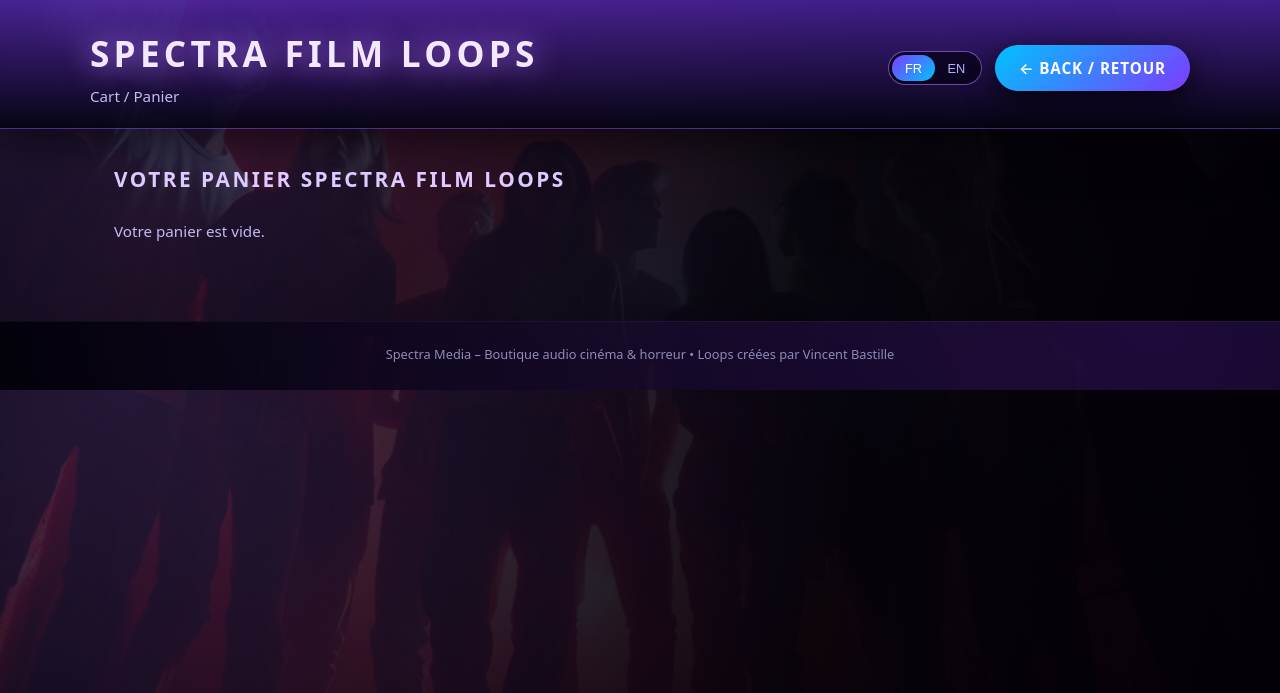
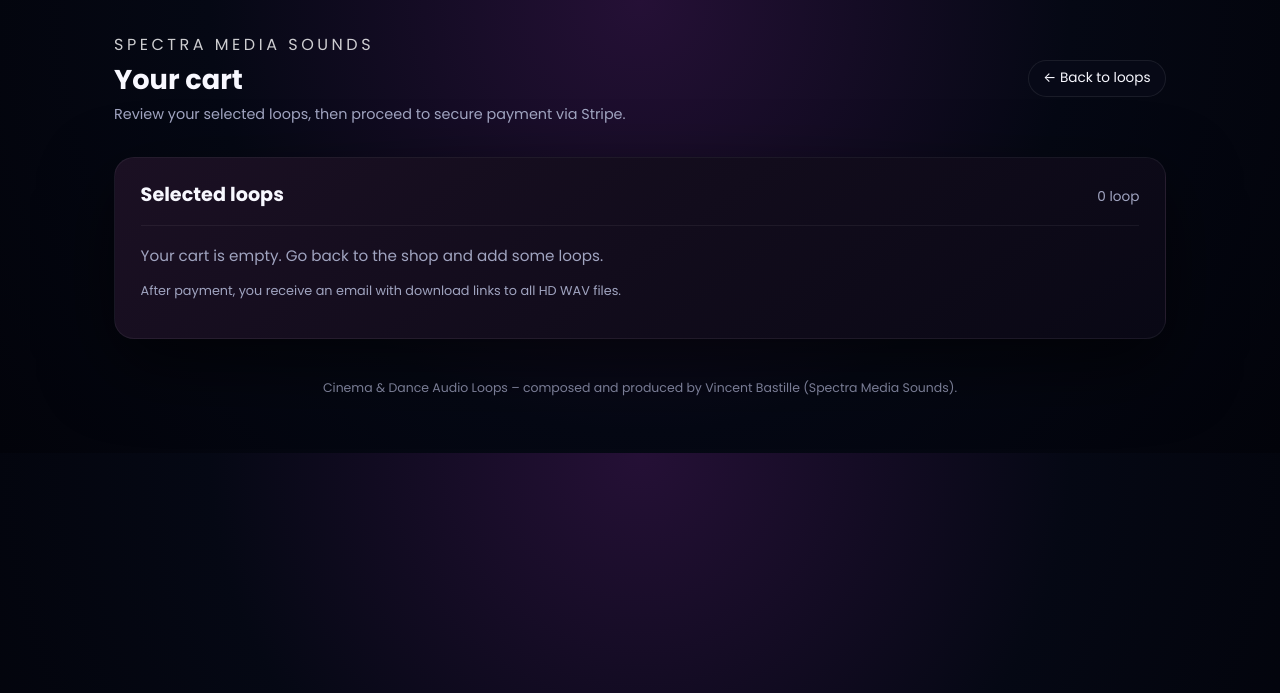
Before and after one commit to vincentbastille10/cinema_loops_shopping, a Flask app: page /cart in a window 1280 px wide. Shown: the top 693 px of the page. Run offline with Flask 3, Linux system fonts and the light colour scheme; some libraries are stand-ins or nearby versions.

Commit message:
Update cart.html

```diff
--- a/templates/cart.html
+++ b/templates/cart.html
@@ -1,212 +1,362 @@
 <!doctype html>
-<html lang="{{ 'fr' if lang == 'fr' else 'en' }}">
+<html lang="en">
 <head>
   <meta charset="utf-8" />
-  <title>Panier – Spectra Film Loops</title>
-  <meta name="description"
-        content="Votre panier de boucles audio Spectra Film Loops. Validez votre paiement Stripe pour recevoir vos liens WAV." />
+  <title>Spectra Media Sounds – Cart</title>
   <meta name="viewport" content="width=device-width, initial-scale=1" />
-  <link rel="stylesheet" href="{{ url_for('static', filename='styles.css') }}">
-  <script src="https://js.stripe.com/v3/"></script>
-  <script src="{{ url_for('static', filename='lang.js') }}"></script>
+
+  <link rel="preconnect" href="https://fonts.googleapis.com">
+  <link rel="preconnect" href="https://fonts.gstatic.com" crossorigin>
+  <link href="https://fonts.googleapis.com/css2?family=Poppins:wght@400;500;600;700&display=swap" rel="stylesheet">
+
+  <style>
+    :root {
+      --bg: #050814;
+      --bg-soft: #0c1022;
+      --accent: #ff3366;
+      --accent-soft: #ff5a88;
+      --accent-strong: #ff9b4d;
+      --text: #f8f8ff;
+      --muted: #a0a4c0;
+      --card-bg: #10142a;
+      --border-subtle: rgba(255, 255, 255, 0.08);
+    }
+
+    * { box-sizing: border-box; }
+
+    body {
+      margin: 0;
+      padding: 0;
+      font-family: "Poppins", -apple-system, BlinkMacSystemFont, system-ui, sans-serif;
+      background: radial-gradient(circle at top, #251036 0, #050814 55%, #02030a 100%);
+      color: var(--text);
+    }
+
+    a {
+      color: inherit;
+      text-decoration: none;
+    }
+
+    .page {
+      max-width: 1100px;
+      margin: 0 auto;
+      padding: 2rem 1.5rem 3.5rem;
+    }
+
+    header.cart-header {
+      display: flex;
+      justify-content: space-between;
+      align-items: center;
+      margin-bottom: 2rem;
+    }
+
+    .brand-block {
+      display: flex;
+      flex-direction: column;
+      gap: 0.15rem;
+    }
+
+    .brand-main {
+      font-size: 1rem;
+      letter-spacing: 0.22em;
+      text-transform: uppercase;
+      color: rgba(255,255,255,0.8);
+    }
+
+    .brand-title {
+      font-size: 1.7rem;
+      margin: 0;
+    }
+
+    .brand-sub {
+      margin: 0;
+      font-size: 0.9rem;
+      color: var(--muted);
+    }
+
+    .back-link {
+      display: inline-flex;
+      align-items: center;
+      gap: 0.4rem;
+      padding: 0.45rem 0.9rem;
+      border-radius: 999px;
+      border: 1px solid var(--border-subtle);
+      background: rgba(8, 10, 24, 0.9);
+      font-size: 0.85rem;
+      cursor: pointer;
+      transition: background 0.15s ease, transform 0.08s ease;
+    }
+
+    .back-link:hover {
+      background: rgba(25, 30, 70, 0.95);
+      transform: translateY(-1px);
+    }
+
+    .cart-card {
+      border-radius: 20px;
+      background: linear-gradient(145deg, #1b1023, #090815);
+      border: 1px solid rgba(255, 255, 255, 0.06);
+      padding: 1.4rem 1.6rem 1.6rem;
+      box-shadow: 0 26px 70px rgba(0, 0, 0, 0.6);
+    }
+
+    .cart-header-line {
+      display: flex;
+      justify-content: space-between;
+      align-items: baseline;
+      margin-bottom: 1rem;
+    }
+
+    .cart-header-line h2 {
+      margin: 0;
+      font-size: 1.2rem;
+    }
+
+    .cart-header-line span {
+      font-size: 0.85rem;
+      color: var(--muted);
+    }
+
+    .cart-items {
+      margin-top: 0.4rem;
+      border-top: 1px solid rgba(255, 255, 255, 0.06);
+      padding-top: 0.8rem;
+      display: flex;
+      flex-direction: column;
+      gap: 0.6rem;
+    }
+
+    .cart-item {
+      display: flex;
+      justify-content: space-between;
+      gap: 1rem;
+      padding: 0.5rem 0.1rem;
+      font-size: 0.9rem;
+      border-bottom: 1px dashed rgba(255,255,255,0.06);
+    }
+
+    .cart-item:last-child {
+      border-bottom: none;
+    }
+
+    .cart-item-main {
+      flex: 1;
+    }
+
+    .cart-item-name {
+      font-weight: 500;
+    }
+
+    .cart-item-meta {
+      font-size: 0.8rem;
+      color: var(--muted);
+    }
+
+    .cart-item-price {
+      min-width: 70px;
+      text-align: right;
+      font-weight: 600;
+    }
+
+    .cart-footer {
+      margin-top: 1rem;
+      display: flex;
+      justify-content: space-between;
+      align-items: center;
+      gap: 1rem;
+      flex-wrap: wrap;
+    }
+
+    .cart-total {
+      font-size: 1rem;
+    }
+
+    .cart-total span {
+      font-weight: 600;
+      font-size: 1.1rem;
+    }
+
+    .checkout-btn {
+      padding: 0.65rem 1.4rem;
+      border-radius: 999px;
+      border: none;
+      background: linear-gradient(135deg, #ff3366, #ff914d);
+      color: #fff;
+      font-weight: 600;
+      font-size: 0.95rem;
+      cursor: pointer;
+      display: inline-flex;
+      align-items: center;
+      gap: 0.5rem;
+      box-shadow: 0 12px 30px rgba(0,0,0,0.6);
+      transition: transform 0.08s ease, box-shadow 0.08s ease;
+    }
+
+    .checkout-btn:hover {
+      transform: translateY(-1px);
+      box-shadow: 0 18px 40px rgba(0,0,0,0.75);
+    }
+
+    .empty-msg {
+      font-size: 0.95rem;
+      color: var(--muted);
+      margin-top: 0.3rem;
+    }
+
+    .notice {
+      margin-top: 0.6rem;
+      font-size: 0.8rem;
+      color: var(--muted);
+    }
+
+    footer {
+      margin-top: 2.5rem;
+      font-size: 0.78rem;
+      color: var(--muted);
+      text-align: center;
+      opacity: 0.75;
+    }
+  </style>
 </head>
 <body>
-  <header>
-    <div class="header-inner">
-      <div>
-        <h1>Spectra Film Loops</h1>
-        <p class="subtitle">
-          Cart / Panier
+  <div class="page">
+    <header class="cart-header">
+      <div class="brand-block">
+        <div class="brand-main">Spectra Media Sounds</div>
+        <h1 class="brand-title">Your cart</h1>
+        <p class="brand-sub">
+          Review your selected loops, then proceed to secure payment via Stripe.
         </p>
       </div>
-      <div class="header-right">
-        <div class="lang-switch">
-          <button type="button" class="lang-btn" data-lang="fr">FR</button>
-          <button type="button" class="lang-btn" data-lang="en">EN</button>
-        </div>
-        <a href="{{ url_for('index') }}" class="btn btn-cart">
-          ← Back / Retour
+      <a class="back-link" href="{{ url_for('index') }}">
+        ← Back to loops
       </a>
-      </div>
-    </div>
     </header>
 
-  <main class="main-container">
-    <h2 data-i18n="cart_title">Votre panier Spectra Film Loops</h2>
-
-    <div id="cart-empty" class="cart-empty" data-i18n="empty_cart">
-      Votre panier est vide.
+    <section class="cart-card" id="cartSection">
+      <div class="cart-header-line">
+        <h2>Selected loops</h2>
+        <span id="cartCountLabel">Loading…</span>
       </div>
 
-    <div id="cart-list" class="cart-list"></div>
+      <div id="cartItems" class="cart-items">
+        <!-- Filled by JS -->
+      </div>
 
-    <div id="cart-summary" class="cart-summary" style="display:none;">
+      <div class="cart-footer" id="cartFooter" style="display:none;">
         <div class="cart-total">
-        <span data-i18n="total">Total</span> :
-        <span id="cart-total-value">0€</span>
+          Total: <span id="cartTotal">0€</span>
         </div>
-      <button id="btn-checkout" class="btn" data-i18n="checkout">
-        Payer avec Stripe
+        <button class="checkout-btn" id="checkoutBtn" type="button">
+          Pay securely with Stripe
         </button>
       </div>
-  </main>
+
+      <p class="empty-msg" id="emptyMsg" style="display:none;">
+        Your cart is empty. Go back to the shop and add some loops.
+      </p>
+
+      <p class="notice">
+        After payment, you receive an email with download links to all HD WAV files.
+      </p>
+    </section>
 
     <footer>
-    Spectra Media – Boutique audio cinéma & horreur • Loops créées par Vincent Bastille
+      Cinema &amp; Dance Audio Loops – composed and produced by Vincent Bastille (Spectra Media Sounds).
     </footer>
+  </div>
 
   <script>
-    const S_LANG = window.SPECTRA_LANG || {};
-    const DEFAULT_LANG = "{{ 'fr' if lang == 'fr' else 'en' }}";
-    const stripe = Stripe("{{ stripe_public_key }}");
+    // IMPORTANT : mets ici **exactement** la même clé que dans index.html
+    const CART_KEY = "cinemaLoopsCart";
 
-    function applyLanguage(lang) {
-      const dict = S_LANG[lang] || S_LANG["fr"];
-      document.querySelectorAll("[data-i18n]").forEach(el => {
-        const key = el.getAttribute("data-i18n");
-        if (dict[key]) {
-          el.textContent = dict[key];
+    document.addEventListener("DOMContentLoaded", () => {
+      const raw = localStorage.getItem(CART_KEY);
+      let ids = [];
+      try {
+        if (raw) ids = JSON.parse(raw);
+      } catch (e) {
+        ids = [];
       }
-      });
-      try {
-        localStorage.setItem("spectra_lang", lang);
-      } catch (e) {}
-    }
+      if (!Array.isArray(ids)) ids = [];
 
-    function initLanguage() {
-      let saved = null;
-      try {
-        saved = localStorage.getItem("spectra_lang");
-      } catch (e) {}
-      const lang = saved || DEFAULT_LANG;
-      applyLanguage(lang);
-
-      document.querySelectorAll(".lang-btn").forEach(btn => {
-        btn.classList.toggle("active", btn.getAttribute("data-lang") === lang);
-        btn.addEventListener("click", () => {
-          const newLang = btn.getAttribute("data-lang");
-          applyLanguage(newLang);
-          document.querySelectorAll(".lang-btn").forEach(b =>
-            b.classList.toggle("active", b.getAttribute("data-lang") === newLang)
-          );
-        });
-      });
-    }
-
-    function getCartIds() {
-      try {
-        const raw = localStorage.getItem("spectra_cart");
-        if (!raw) return [];
-        return JSON.parse(raw);
-      } catch (e) {
-        return [];
-      }
-    }
-
-    function removeFromCart(id) {
-      const ids = getCartIds().filter(x => x !== id);
-      try {
-        localStorage.setItem("spectra_cart", JSON.stringify(ids));
-      } catch (e) {}
-      return ids;
-    }
-
-    async function refreshCart() {
-      const ids = getCartIds();
-      const emptyEl = document.getElementById("cart-empty");
-      const listEl = document.getElementById("cart-list");
-      const summaryEl = document.getElementById("cart-summary");
-      const totalValEl = document.getElementById("cart-total-value");
+      const cartItemsEl = document.getElementById("cartItems");
+      const cartCountLabel = document.getElementById("cartCountLabel");
+      const emptyMsg = document.getElementById("emptyMsg");
+      const footer = document.getElementById("cartFooter");
+      const checkoutBtn = document.getElementById("checkoutBtn");
+      const cartTotalEl = document.getElementById("cartTotal");
 
       if (!ids.length) {
-        emptyEl.style.display = "block";
-        listEl.innerHTML = "";
-        summaryEl.style.display = "none";
+        cartItemsEl.innerHTML = "";
+        cartCountLabel.textContent = "0 loop";
+        emptyMsg.style.display = "block";
+        footer.style.display = "none";
         return;
       }
 
-      const res = await fetch("/get-cart", {
+      fetch("/get-cart", {
         method: "POST",
-        headers: {"Content-Type": "application/json"},
+        headers: { "Content-Type": "application/json" },
         body: JSON.stringify({ ids })
-      });
-      const data = await res.json();
-
-      if (!data.items || !data.items.length) {
-        emptyEl.style.display = "block";
-        listEl.innerHTML = "";
-        summaryEl.style.display = "none";
+      })
+      .then(r => r.json())
+      .then(data => {
+        const items = data.items || [];
+        if (!items.length) {
+          cartCountLabel.textContent = "0 loop";
+          emptyMsg.style.display = "block";
+          footer.style.display = "none";
           return;
         }
 
-      emptyEl.style.display = "none";
-      summaryEl.style.display = "block";
-
-      listEl.innerHTML = "";
-      data.items.forEach(item => {
+        cartItemsEl.innerHTML = "";
+        let total = 0;
+        items.forEach(item => {
+          total += item.price_eur || 0;
           const row = document.createElement("div");
-        row.className = "cart-row";
+          row.className = "cart-item";
           row.innerHTML = `
-          <div class="cart-row-main">
-            <div class="cart-row-name">${item.file}</div>
-            <div class="cart-row-price">${item.price_eur.toFixed(2)}€</div>
+            <div class="cart-item-main">
+              <div class="cart-item-name">${item.name || item.file}</div>
+              <div class="cart-item-meta">${item.category_id || ""}</div>
             </div>
-          <button class="btn btn-small btn-remove" data-id="${item.id}" data-i18n="remove">
-            Retirer
-          </button>
+            <div class="cart-item-price">${(item.price_eur || 0).toFixed(2)}€</div>
           `;
-        listEl.appendChild(row);
+          cartItemsEl.appendChild(row);
         });
 
-      totalValEl.textContent = data.total.toFixed(2) + "€";
+        const countText = items.length === 1 ? "1 loop" : items.length + " loops";
+        cartCountLabel.textContent = countText;
+        cartTotalEl.textContent = total.toFixed(2) + "€";
+        emptyMsg.style.display = "none";
+        footer.style.display = "flex";
 
-      document.querySelectorAll(".btn-remove").forEach(btn => {
-        btn.addEventListener("click", () => {
-          const id = btn.getAttribute("data-id");
-          removeFromCart(id);
-          refreshCart();
+        checkoutBtn.addEventListener("click", () => {
+          fetch("/create-checkout-session-cart", {
+            method: "POST",
+            headers: { "Content-Type": "application/json" },
+            body: JSON.stringify({ ids })
+          })
+          .then(r => r.json())
+          .then(resp => {
+            if (resp.url) {
+              window.location.href = resp.url;
+            } else if (resp.error) {
+              alert("Stripe error: " + resp.error);
+            }
+          })
+          .catch(() => {
+            alert("Error while creating Stripe session.");
           });
         });
-
-      // Ré-appliquer langue après avoir injecté du HTML
-      let saved = null;
-      try {
-        saved = localStorage.getItem("spectra_lang");
-      } catch (e) {}
-      applyLanguage(saved || DEFAULT_LANG);
-    }
-
-    async function initCheckout() {
-      const btn = document.getElementById("btn-checkout");
-      if (!btn) return;
-
-      btn.addEventListener("click", async () => {
-        const ids = getCartIds();
-        if (!ids.length) return;
-
-        btn.disabled = true;
-
-        const res = await fetch("/create-checkout-session-cart", {
-          method: "POST",
-          headers: {"Content-Type": "application/json"},
-          body: JSON.stringify({ ids })
+      })
+      .catch(() => {
+        cartItemsEl.innerHTML = "<p class='empty-msg'>Error loading your cart. Please go back to the shop.</p>";
+        cartCountLabel.textContent = "Error";
+        emptyMsg.style.display = "none";
+        footer.style.display = "none";
       });
-
-        const data = await res.json();
-        btn.disabled = false;
-
-        if (data.url) {
-          window.location = data.url;
-        } else if (data.error) {
-          alert(data.error);
-        }
-      });
-    }
-
-    document.addEventListener("DOMContentLoaded", () => {
-      initLanguage();
-      refreshCart();
-      initCheckout();
     });
   </script>
 </body>
```
Lines whose indentation alone changed are shown as unchanged.
